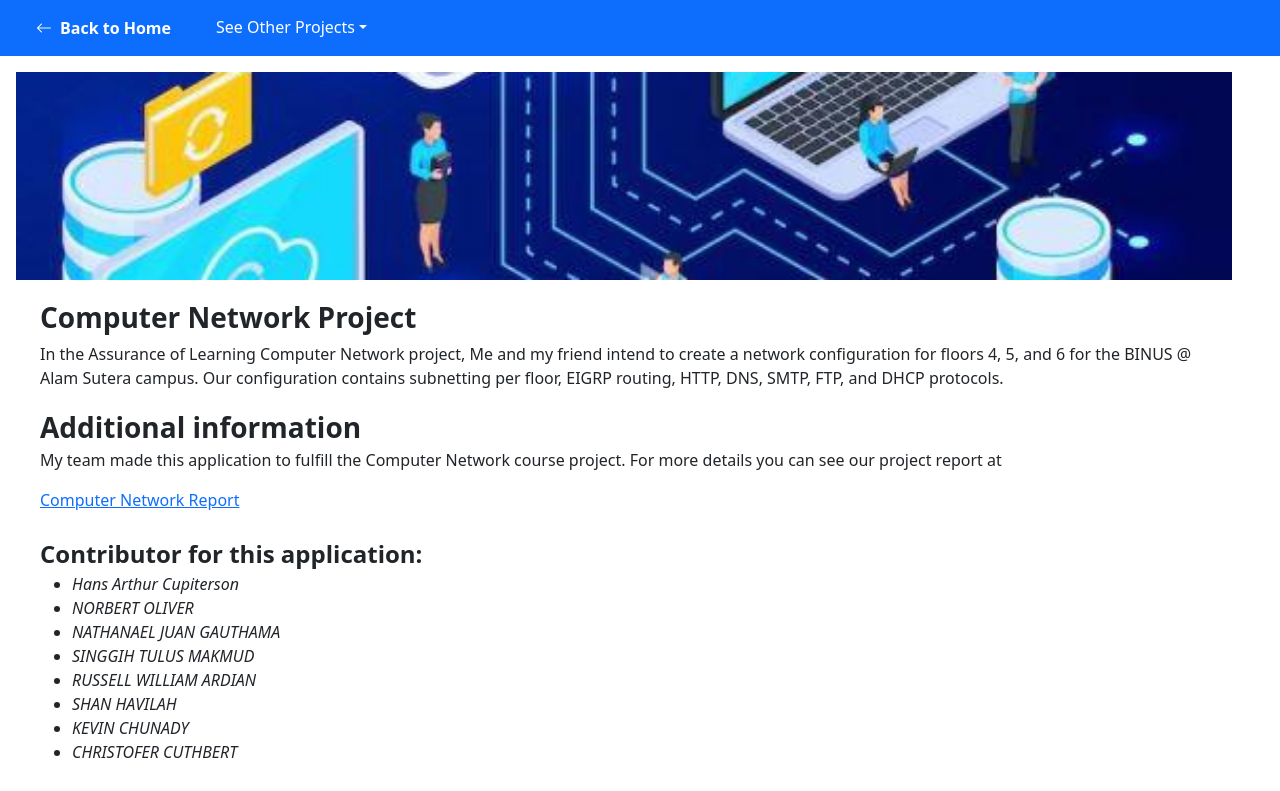
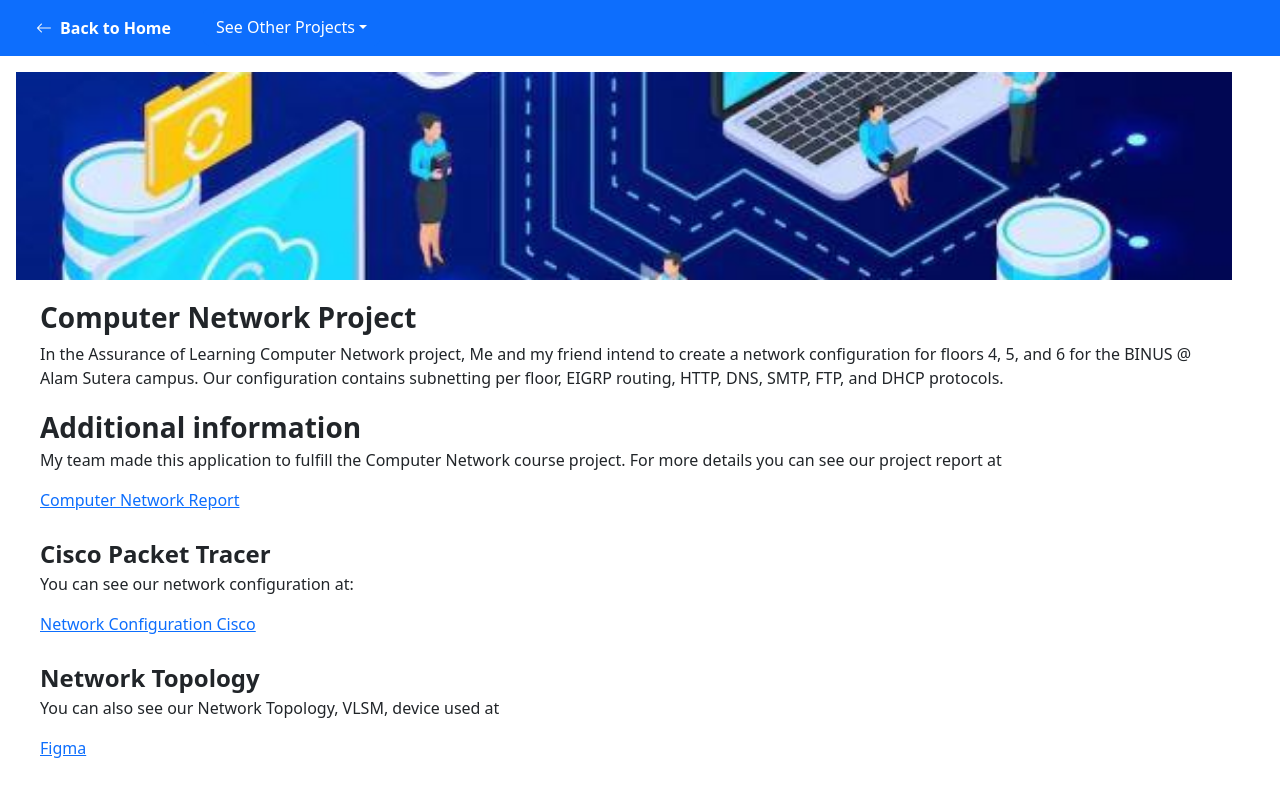
Before and after one commit to hcupiter/hcupiter.github.io, a React (Create React App) app: page /computer-network in a window 1280 px wide. Shown: the top 791 px of the page. Built offline with nearby package versions, Linux system fonts and the light colour scheme.

Commit message:
Added some data at Computer Network

```diff
--- a/src/Pages/ComputerNetwork.js
+++ b/src/Pages/ComputerNetwork.js
@@ -31,7 +31,7 @@ export default function ComputerNetwork() {
             </p>
           </div>
 
-          <div>
+          <div className="mt-3">
             <div className="fs-3 fw-bold ">Additional information</div>
             <div>
               <p>
@@ -41,6 +41,22 @@ export default function ComputerNetwork() {
               </p>
               <a href="https://binusianorg-my.sharepoint.com/personal/hans_cupiterson_binus_ac_id/_layouts/15/guestaccess.aspx?guestaccesstoken=jf%2Fn0fYZhqt7uOIuGjT1EYjcv7lBOmyFu4sZbBlmWR4%3D&docid=2_0728e664a041b43e39f4bf890f9f13597&rev=1&e=Q2fDAz">
                 Computer Network Report
+              </a>
+            </div>
+
+            <div className="mt-4 fs-4 fw-semibold ">Cisco Packet Tracer</div>
+            <div>
+              <p>You can see our network configuration at:</p>
+              <a href="https://binusianorg-my.sharepoint.com/personal/hans_cupiterson_binus_ac_id/_layouts/15/guestaccess.aspx?guestaccesstoken=JaQuNddg90p01AQJ7kANyyeRRXrjKz9LmUYjczNILFA%3D&docid=2_09e29a533444942d4abf4119522b96519&rev=1&e=4NOh3m">
+                Network Configuration Cisco
+              </a>
+            </div>
+
+            <div className="mt-4 fs-4 fw-semibold ">Network Topology</div>
+            <div>
+              <p>You can also see our Network Topology, VLSM, device used at</p>
+              <a href="https://www.figma.com/file/SCMrWPrMKwXKQK44aJ8flX/LN01_Kelompok-5_AOL-Computer-Network?type=whiteboard&node-id=0%3A1&t=eOePsmcTLZCjcHkE-1">
+                Figma
               </a>
             </div>
           </div>
```
